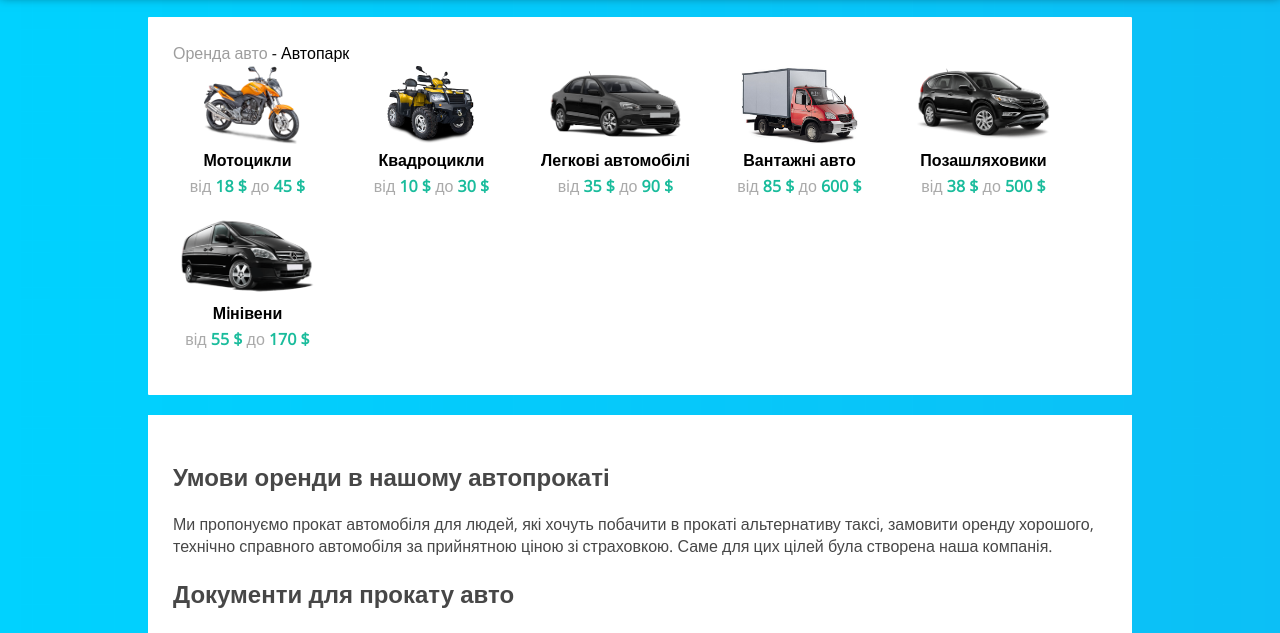
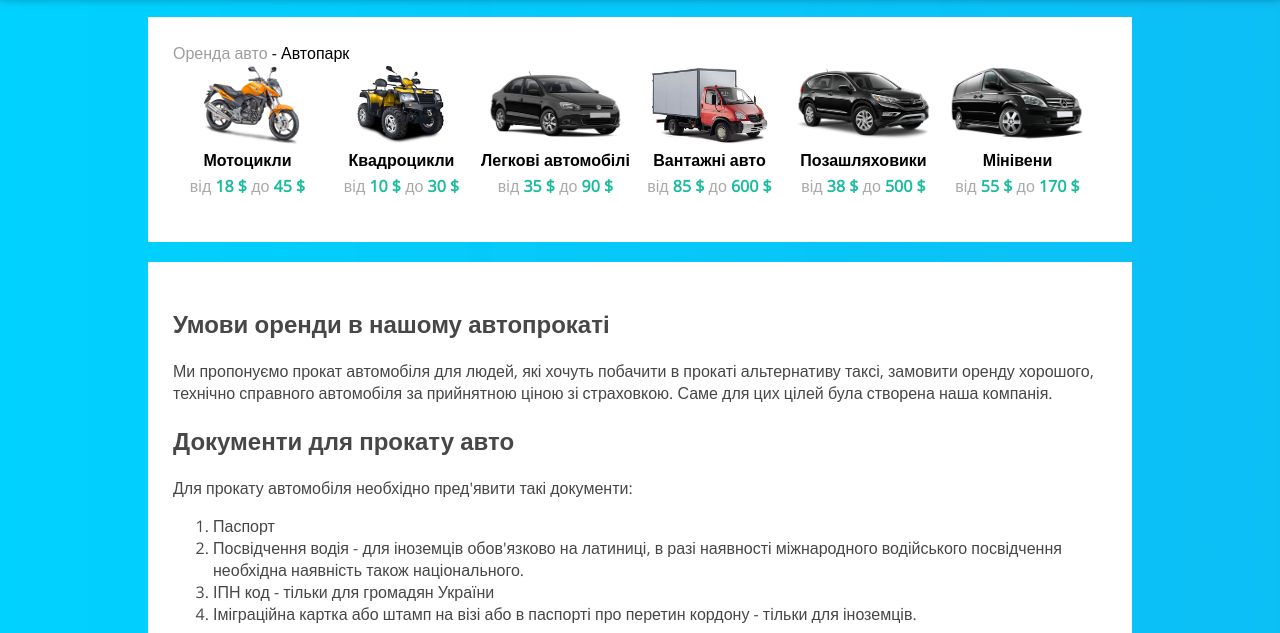
Before and after one commit to car-rental-app/Car-Rent-Project, a website: page app/about.html in a window 1280 px wide. Shown: the part 63-696 px from the top of the page. Drawn offline with nearby package versions, Linux system fonts and the light colour scheme.

Commit message:
beta 1.7 catalog re-rewriting-2

```diff
--- a/app/css/about.css
+++ b/app/css/about.css
@@ -31,7 +31,6 @@
     float: left;
     margin-right: 5px;
     padding-bottom: 20px;
-    margin-right: 35px;
     width: 149px;
     text-align: center;
 }
```
